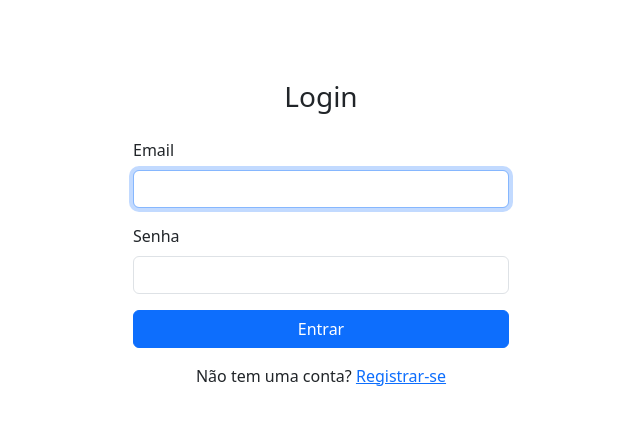
After one commit to GPleex/crm-fotografo, a Flask app: page /login in a window 1280 px wide. The commit adds this page. Shown: the top 425 px of the page, without its empty margins (319-959 px from the left). Run offline with Flask 3, Linux system fonts and the light colour scheme; some libraries are stand-ins or nearby versions.

Commit message:
login implantado

```diff
--- a/app.py
+++ b/app.py
@@ -3,10 +3,20 @@ from markupsafe import Markup
 from flask_sqlalchemy import SQLAlchemy
 from datetime import datetime
 from clausulas_padrao import clausulas_por_tipo
+from flask_login import LoginManager, login_user, logout_user, login_required, current_user, UserMixin
+from werkzeug.security import generate_password_hash, check_password_hash
 import os
 
 app = Flask(__name__)
 app.config['SECRET_KEY'] = '123456'
+
+login_manager = LoginManager()
+login_manager.init_app(app)
+login_manager.login_view = 'login'  # Nome da função de login
+
+@login_manager.user_loader
+def load_user(user_id):
+    return Usuario.query.get(int(user_id))
 
 # Configurar SQLite com caminho absoluto
 basedir = os.path.abspath(os.path.dirname(__file__))
@@ -25,12 +35,28 @@ class Cliente(db.Model):
     cpf = db.Column(db.String(14), unique=True, nullable=False)
     email = db.Column(db.String(100))
     whatsapp = db.Column(db.String(20))
+    usuario_id = db.Column(db.Integer, db.ForeignKey('usuario.id'))
+
+# Modelo de usuário para autenticação
+class Usuario(db.Model, UserMixin):
+    id = db.Column(db.Integer, primary_key=True)
+    nome = db.Column(db.String(100), nullable=False)
+    email = db.Column(db.String(120), unique=True, nullable=False)
+    senha_hash = db.Column(db.String(128), nullable=False)  # Corrigir aqui
+
+    def set_senha(self, senha):
+        self.senha_hash = generate_password_hash(senha)
+
+    def verificar_senha(self, senha):
+        return check_password_hash(self.senha_hash, senha)
+
 
 # Modelo de contrato que pode ser de evento ou ensaio
 class Contrato(db.Model):
     id = db.Column(db.Integer, primary_key=True)
-    tipo = db.Column(db.String(20))  # 'evento' ou 'ensaio'
-    cliente_id = db.Column(db.Integer, db.ForeignKey('cliente.id'), nullable=False)
+    tipo = db.Column(db.String(20))  # 'ensaio' ou 'evento'
+    cliente_id = db.Column(db.Integer, db.ForeignKey('cliente.id'))
+    usuario_id = db.Column(db.Integer, db.ForeignKey('usuario.id'))
     data_criacao = db.Column(db.DateTime, default=datetime.utcnow)
 
     # Campos comuns
@@ -58,9 +84,9 @@ class Contrato(db.Model):
 
 class ClausulaPersonalizada(db.Model):
     id = db.Column(db.Integer, primary_key=True)
-    contrato_id = db.Column(db.Integer, db.ForeignKey('contrato.id'), nullable=False)
-    clausula_numero = db.Column(db.String(10), nullable=False)  # Ex: '4ª', '7ª'
-    conteudo = db.Column(db.Text, nullable=False)
+    contrato_id = db.Column(db.Integer, db.ForeignKey('contrato.id'))
+    clausula_numero = db.Column(db.String(10))
+    conteudo = db.Column(db.Text)
 
     contrato = db.relationship('Contrato', backref=db.backref('clausulas_personalizadas', lazy=True))
 
@@ -69,24 +95,65 @@ class ClausulaPersonalizada(db.Model):
 def home():
     return render_template("home.html")
 
+@app.route("/login", methods=["GET", "POST"])
+def login():
+    if request.method == "POST":
+        email = request.form["email"]
+        senha = request.form["senha"]
+        usuario = Usuario.query.filter_by(email=email).first()
+        if usuario and usuario.verificar_senha(senha):
+            login_user(usuario)
+            flash("Login realizado com sucesso!", "success")
+            return redirect(url_for("home"))
+        else:
+            flash("Credenciais inválidas", "danger")
+    return render_template("login.html")
+
+@app.route("/logout")
+@login_required
+def logout():
+    logout_user()
+    flash("Você saiu da sessão.", "info")
+    return redirect(url_for("login"))
+
+@app.route("/registrar", methods=["GET", "POST"])
+def registrar():
+    if request.method == "POST":
+        nome = request.form["nome"]
+        email = request.form["email"]
+        senha = request.form["senha"]
+        if Usuario.query.filter_by(email=email).first():
+            flash("E-mail já cadastrado", "warning")
+        else:
+            usuario = Usuario(nome=nome, email=email)
+            usuario.set_senha(senha)
+            db.session.add(usuario)
+            db.session.commit()
+            flash("Cadastro realizado!", "success")
+            return redirect(url_for("login"))
+    return render_template("registrar.html")
+
 @app.route("/clientes")
+@login_required
 def listar_clientes():
-    clientes = Cliente.query.order_by(Cliente.nome).all()
+    clientes = Cliente.query.filter_by(usuario_id=current_user.id).order_by(Cliente.nome).all()
     return render_template("listar_clientes.html", clientes=clientes)
 
 @app.route("/clientes/novo", methods=["GET", "POST"])
+@login_required
 def cadastrar_cliente():
     if request.method == "POST":
         nome = request.form["nome"]
         cpf = request.form["cpf"]
         email = request.form["email"]
         whatsapp = request.form["whatsapp"]
+        usuario_id=current_user.id
 
         if Cliente.query.filter_by(cpf=cpf).first():
             flash("CPF já cadastrado!", "error")
             return redirect(url_for("cadastrar_cliente"))
 
-        cliente = Cliente(nome=nome, cpf=cpf, email=email, whatsapp=whatsapp)
+        cliente = Cliente(nome=nome, cpf=cpf, email=email, whatsapp=whatsapp, usuario_id=current_user.id)
         db.session.add(cliente)
         db.session.commit()
         flash("Cliente cadastrado com sucesso!", "success")
@@ -96,6 +163,7 @@ def cadastrar_cliente():
 
 
 @app.route('/cliente/<int:id>/editar', methods=['GET', 'POST'])
+@login_required
 def editar_cliente(id):
     cliente = Cliente.query.get_or_404(id)
 
@@ -112,6 +180,7 @@ def editar_cliente(id):
 
 
 @app.route('/cliente/<int:id>/excluir', methods=['POST'])
+@login_required
 def excluir_cliente(id):
     cliente = Cliente.query.get_or_404(id)
 
@@ -126,10 +195,12 @@ def excluir_cliente(id):
 
 
 @app.route("/contratos")
+@login_required
 def listar_contratos():
-    contratos = Contrato.query.order_by(Contrato.data_criacao.desc()).all()
+    contratos = Contrato.query.filter_by(usuario_id=current_user.id).order_by(Contrato.data_criacao.desc()).all()
     return render_template("listar_contratos.html", contratos=contratos)
 
+@login_required
 @app.route("/contrato/novo/<tipo>", methods=["GET", "POST"])
 def novo_contrato(tipo):
     if tipo not in ['evento', 'ensaio']:
@@ -143,9 +214,10 @@ def novo_contrato(tipo):
         contrato = Contrato(
             tipo=tipo,
             cliente_id=cliente_id,
+            usuario_id=current_user.id,
             descricao_servico=request.form.get("descricao_servico"),
             valor=request.form.get("valor"),
-            forma_pagamento=request.form.get("forma_pagamento")
+            forma_pagamento=request.form.get("forma_pagamento"),
         )
 
         if tipo == "ensaio":
@@ -172,6 +244,7 @@ def novo_contrato(tipo):
     return render_template("contrato_form.html", tipo=tipo, clientes=clientes)
 
 @app.route('/contrato/<int:id>')
+@login_required
 def visualizar_contrato(id):
     contrato = Contrato.query.get_or_404(id)
     cliente = contrato.cliente
@@ -184,6 +257,7 @@ def visualizar_contrato(id):
     return render_template("contrato_visualizacao.html", contrato_conteudo=Markup(html_contrato))
 
 @app.route("/contrato/<int:id>/editar", methods=["GET", "POST"])
+@login_required
 def editar_contrato(id):
     contrato = Contrato.query.get_or_404(id)
     clientes = Cliente.query.order_by(Cliente.nome).all()
@@ -216,6 +290,7 @@ def editar_contrato(id):
     return render_template("contrato_form.html", contrato=contrato, tipo=contrato.tipo, clientes=clientes)
 
 @app.route("/contrato/<int:id>/excluir", methods=["POST"])
+@login_required
 def excluir_contrato(id):
     contrato = Contrato.query.get_or_404(id)
     db.session.delete(contrato)
@@ -223,9 +298,8 @@ def excluir_contrato(id):
     flash("Contrato excluído com sucesso!", "success")
     return redirect(url_for("listar_contratos"))
 
-from flask import render_template_string
-
 @app.route("/contrato/<int:id>/editar_clausulas", methods=["GET", "POST"])
+@login_required
 def editar_clausulas(id):
     contrato = Contrato.query.get_or_404(id)
     tipo = contrato.tipo
--- a/templates/layout.html
+++ b/templates/layout.html
@@ -12,6 +12,7 @@
     </style>
 </head>
 <body>
+  {% if request.endpoint not in ['login', 'registrar'] %}
   <nav class="navbar navbar-expand-lg navbar-light bg-light mb-4">
     <div class="container-fluid">
       <a class="navbar-brand" href="/">Aquele Álbum</a>
@@ -37,10 +38,20 @@
           <li class="nav-item">
             <a class="nav-link" href="/contratos">CONTRATOS</a>
           </li>
+          {% if current_user.is_authenticated %}
+            <li class="nav-item">
+              <a class="nav-link" href="{{ url_for('logout') }}">Sair</a>
+            </li>
+          {% endif %}
         </ul>
       </div>
     </div>
   </nav>
+  {% endif %}
+
+  {% if titulo %}
+    <h1 class="mb-4">{{ titulo }}</h1>
+  {% endif %}
   <div class="container">
     {% with messages = get_flashed_messages(with_categories=true) %}
       {% if messages %}
@@ -54,6 +65,7 @@
   </div>
 
 <script src="https://cdn.jsdelivr.net/npm/bootstrap@5.3.2/dist/js/bootstrap.bundle.min.js"></script>
-{% block scripts %}{% endblock %}
+{% block scripts %}
+{% endblock %}
 </body>
 </html>
--- /dev/null
+++ b/templates/login.html
@@ -0,0 +1,21 @@
+{% extends "layout.html" %}
+{% block conteudo %}
+<div class="container mt-5" style="max-width: 400px;">
+  <h3 class="mb-4 text-center">Login</h3>
+  <form method="POST">
+    <div class="mb-3">
+      <label class="form-label">Email</label>
+      <input type="email" name="email" class="form-control" required autofocus>
+    </div>
+    <div class="mb-3">
+      <label class="form-label">Senha</label>
+      <input type="password" name="senha" class="form-control" required>
+    </div>
+    <button type="submit" class="btn btn-primary w-100">Entrar</button>
+  </form>
+
+  <p class="text-center mt-3">
+    Não tem uma conta? <a href="{{ url_for('registrar') }}">Registrar-se</a>
+  </p>
+</div>
+{% endblock %}
```
Also changed, not shown: templates/editar_clausulas.html (+61 -40 lines), templates/registrar.html (added, +25 -0 lines).
